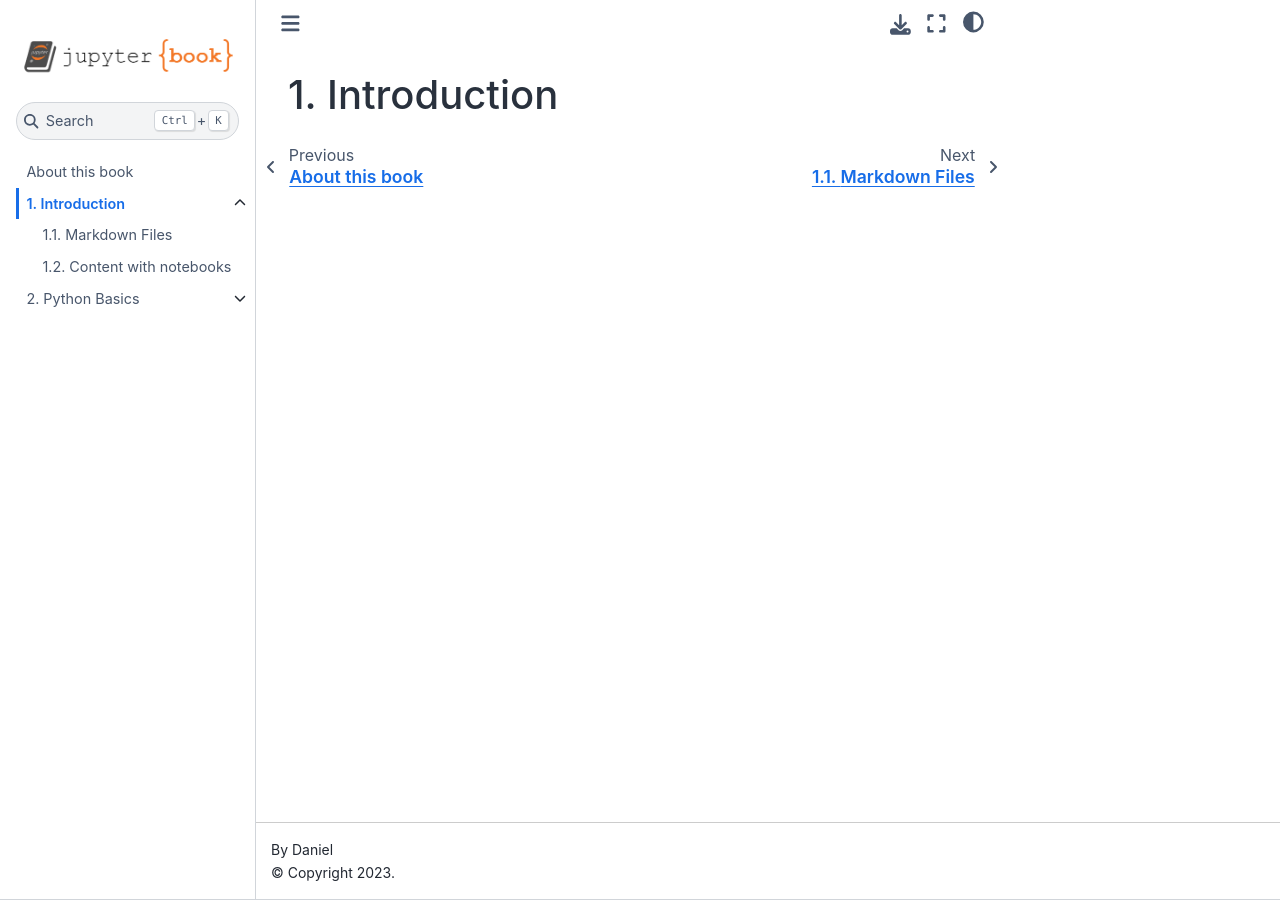
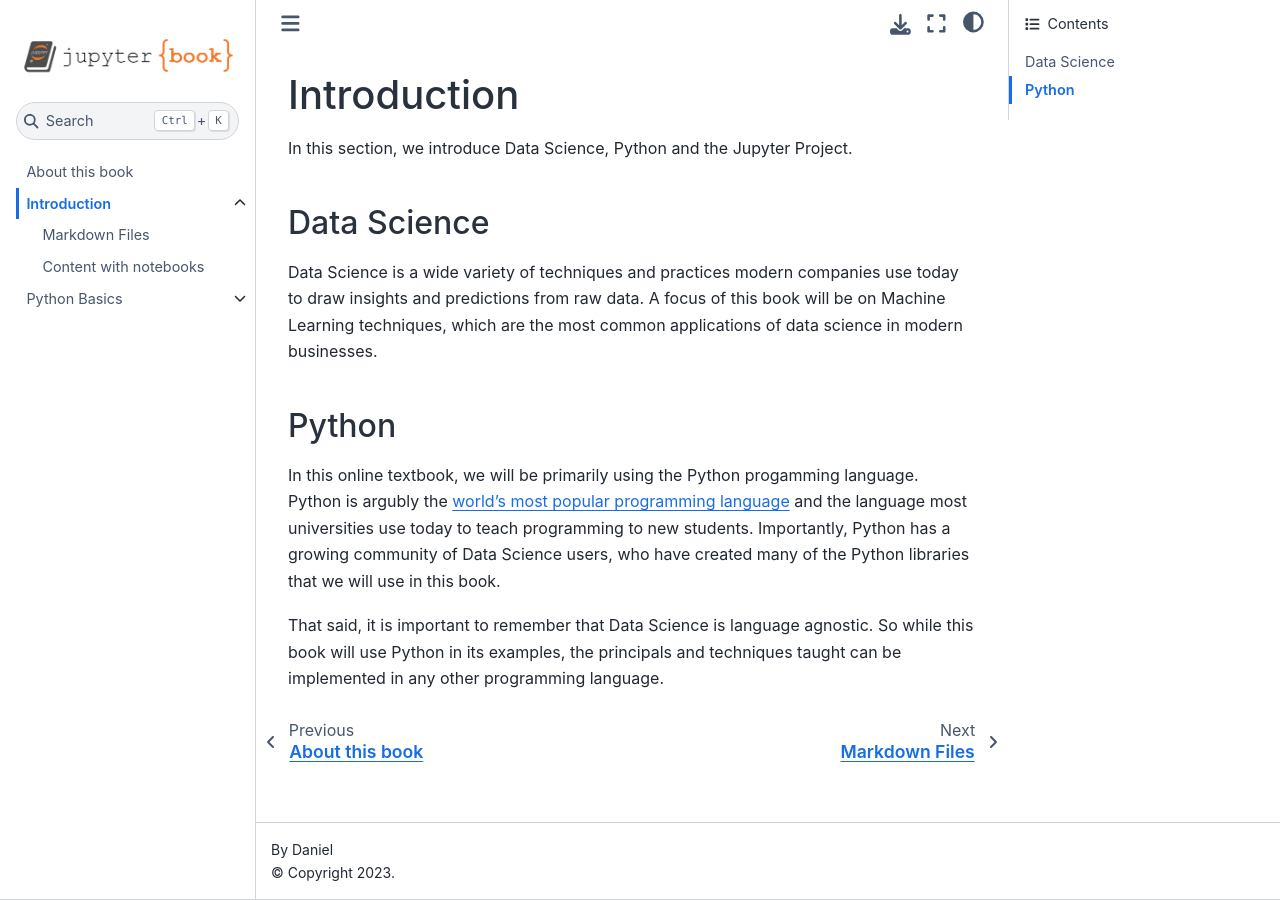
Before and after one commit to ddanieltan/introduction_to_datascience_sg, a Jupyter Book: the page built from chapters/1_introduction/introduction.md, in a window 1280 px wide. Built offline with Jupyter Book 1.0.4 settings and Sphinx 7.4.7 and the Sphinx Book theme 1.1.4, drawn with Linux system fonts in a browser that asks for light colours; pages that are not in the unit, such as notebooks, are missing from menus.

Commit message:
Updating images and early chapters

```diff
--- a/_config.yml
+++ b/_config.yml
@@ -1,9 +1,13 @@
 # Book settings
 title: Introduction to Data Science SG
 author: Daniel
-logo: logo.png
+logo: images/logo.png
+
+html:
+  favicon: images/favicon.ico
 
 repository:
     url: https://github.com/ddanieltan/introduction_to_datascience_sg
+
 # launch_buttons:
 #     binderhub_url: "https://mybinder.org/v2/gh/ddanieltan/introduction_to_datascience_sg/master?urlpath=lab"
--- a/_toc.yml
+++ b/_toc.yml
@@ -1,5 +1,5 @@
 - file: chapters/0_about/about_this_book
-  numbered: true
+  #numbered: true
 
 - file: chapters/1_introduction/introduction
   sections:
--- a/chapters/1_introduction/introduction.md
+++ b/chapters/1_introduction/introduction.md
@@ -1 +1,13 @@
 # Introduction
+
+In this section, we introduce Data Science, Python and the Jupyter Project.
+
+## Data Science
+Data Science is a wide variety of techniques and practices modern companies use today to draw insights and predictions from raw data. A focus of this book will be on Machine Learning techniques, which are the most common applications of data science in modern businesses.
+
+## Python
+In this online textbook, we will be primarily using the Python progamming language.
+Python is argubly the [world's most popular programming language](http://pypl.github.io/PYPL.html) and the language most universities use today to teach programming to new students.
+Importantly, Python has a growing community of Data Science users, who have created many of the Python libraries that we will use in this book.
+
+That said, it is important to remember that Data Science is language agnostic. So while this book will use Python in its examples, the principals and techniques taught can be implemented in any other programming language.
```
Also changed, not shown: chapters/0_about/about_this_book.md (+2 -6 lines), images/favicon.ico (added), images/logo.png (renamed from logo.png), 2 other files.
